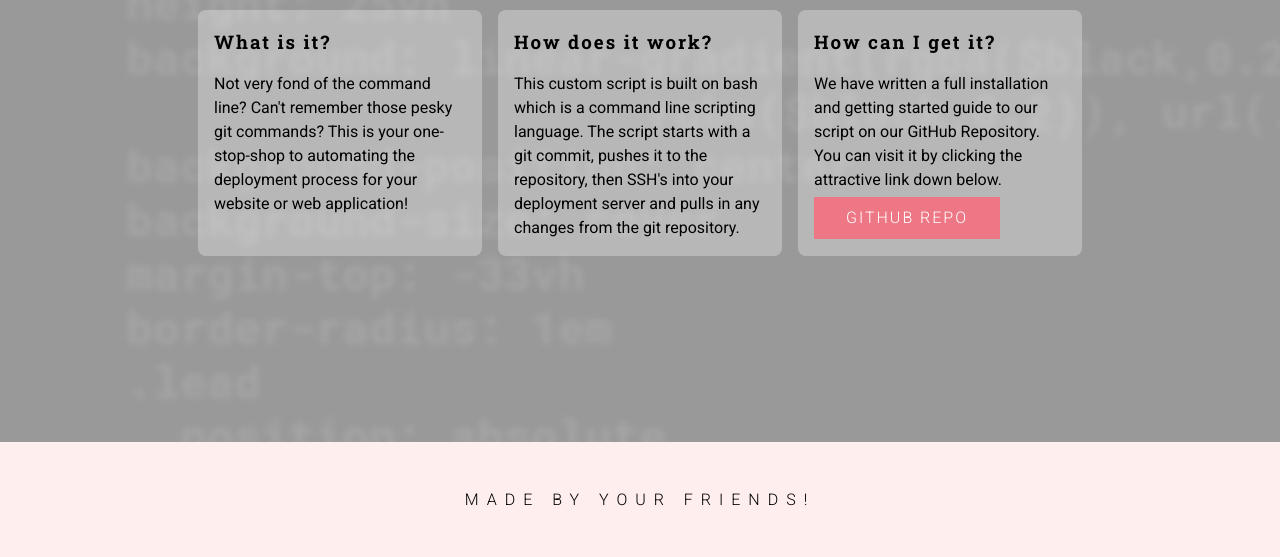
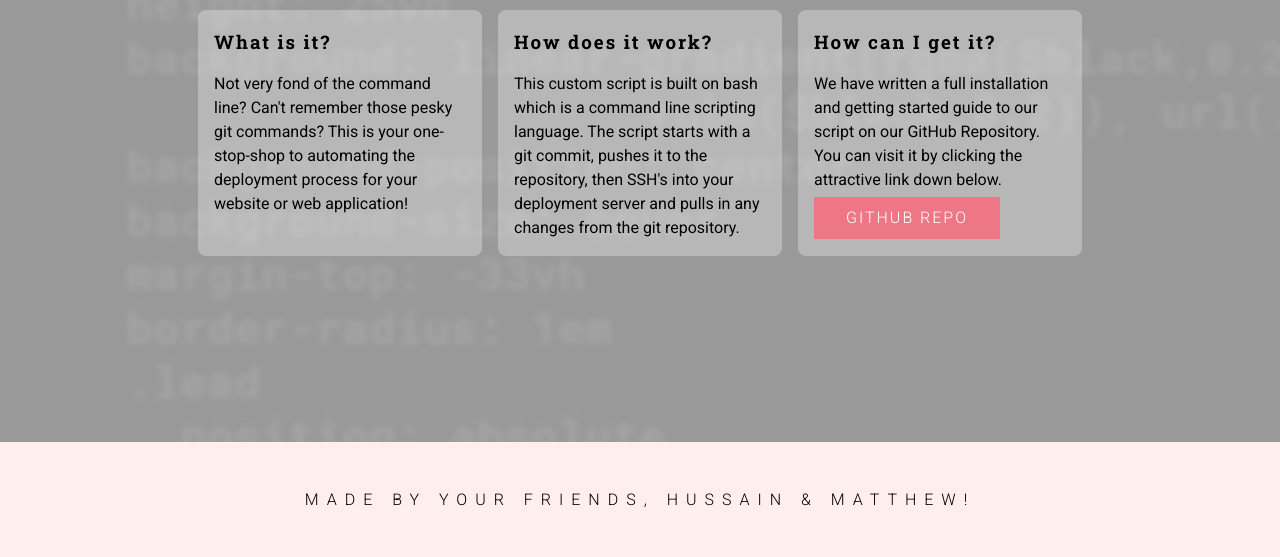
Before and after one commit to superhussain/MySpaceThe.Net, a website: page index.html in a window 1280 px wide. Shown: the part 3558-4115 px from the top of the page. Drawn offline with Linux system fonts and the light colour scheme.

Commit message:
footer names

```diff
--- a/index.html
+++ b/index.html
@@ -98,7 +98,7 @@
   </section>
 
   <footer>
-    Made by Your Friends!
+    Made by Your Friends, Hussain &amp; Matthew!
   </footer>
 
   <script src="js/jquery.min.js"></script>
```
Also changed, not shown: 1 other file.
